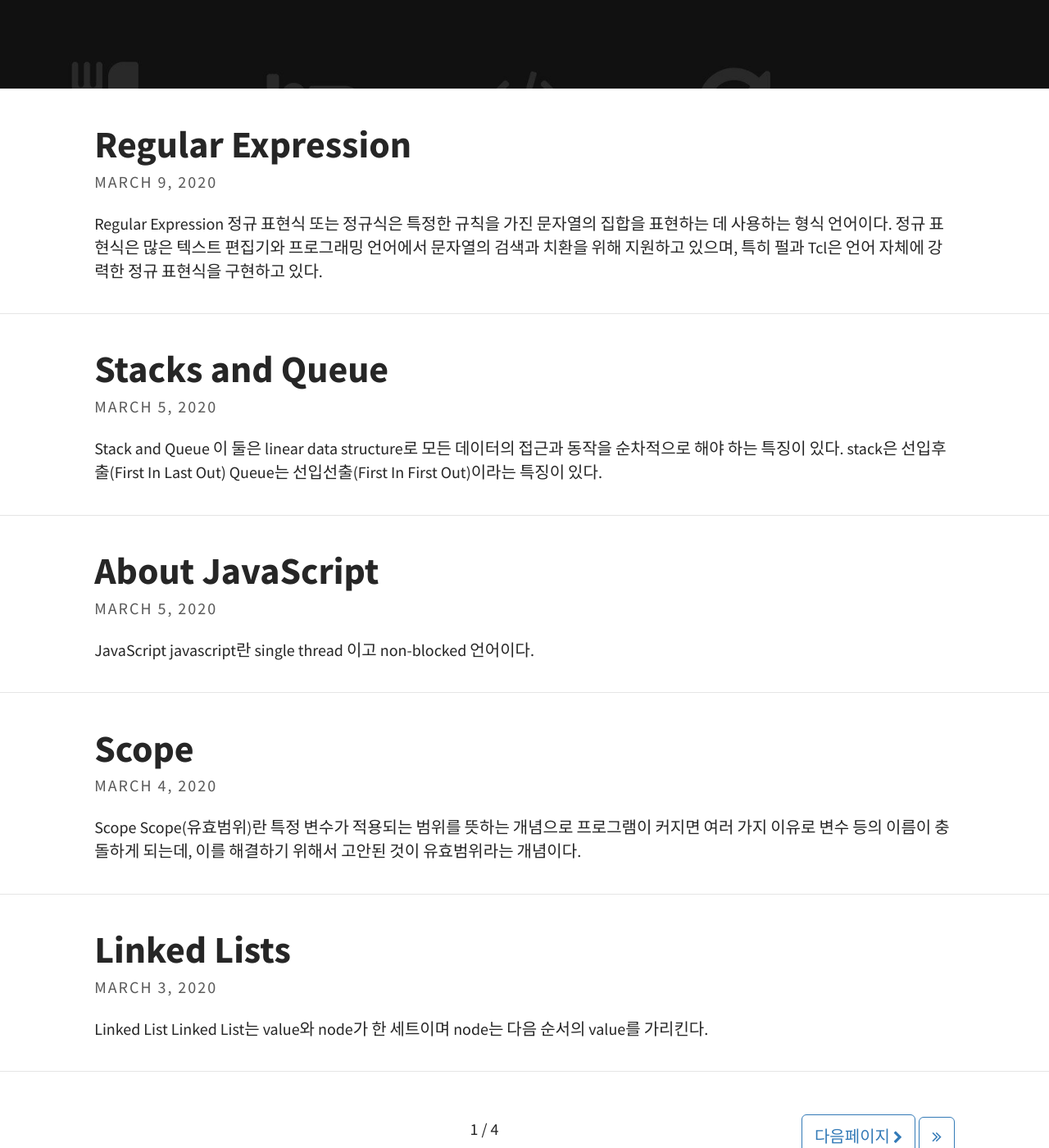
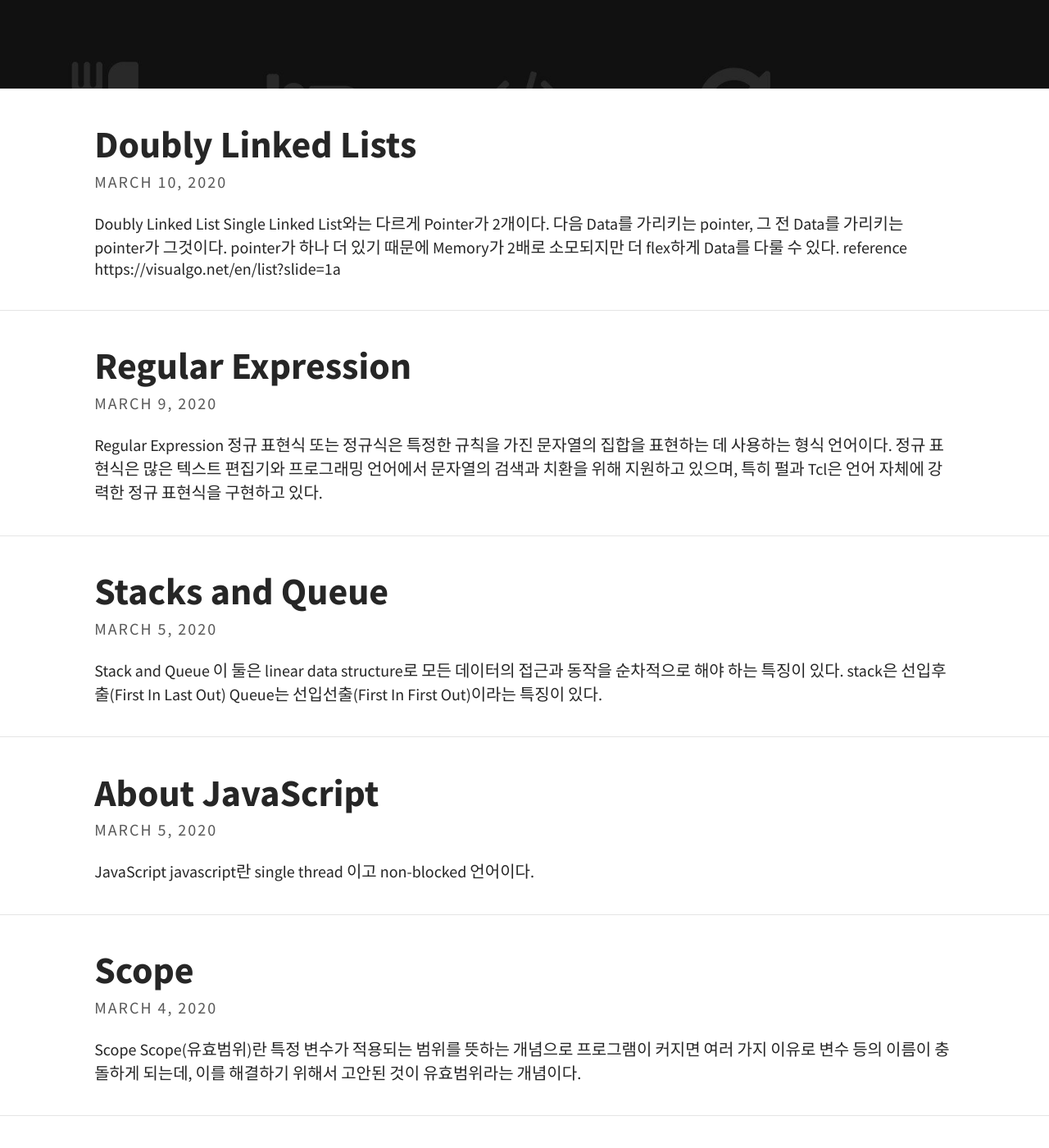
Before and after one commit to Jay-WKJun/Jay-WKJun.github.io, a Jekyll site: the page built from index.html, in a window 1280 px wide and 1400 px high, scrolled down 263 px. Shown: the whole window at 82% size. Built offline with Jekyll 4.4.1, drawn with Linux system fonts in a browser that asks for light colours; the list of posts is cut into pages by our own code.

Commit message:
doubly linked list

```diff
--- /dev/null
+++ b/_posts/2020-03-10-Doubly-Linked-Lists.md
@@ -0,0 +1,16 @@
+---
+layout: post
+title: Doubly Linked Lists
+tags: [ComputerScience, DataStructure]
+excerpt_separator: <!--more-->
+---
+
+# Doubly Linked List
+
+Single Linked List와는 다르게 Pointer가 2개이다. 다음 Data를 가리키는 pointer, 그 전 Data를 가리키는 pointer가 그것이다.
+
+pointer가 하나 더 있기 때문에 Memory가 2배로 소모되지만 더 flex하게 Data를 다룰 수 있다.
+
+# reference
+
+https://visualgo.net/en/list?slide=1a
```
Also changed, not shown: _posts/2020-03-05-Stacks-and-Queues.md (+8 -0 lines).
